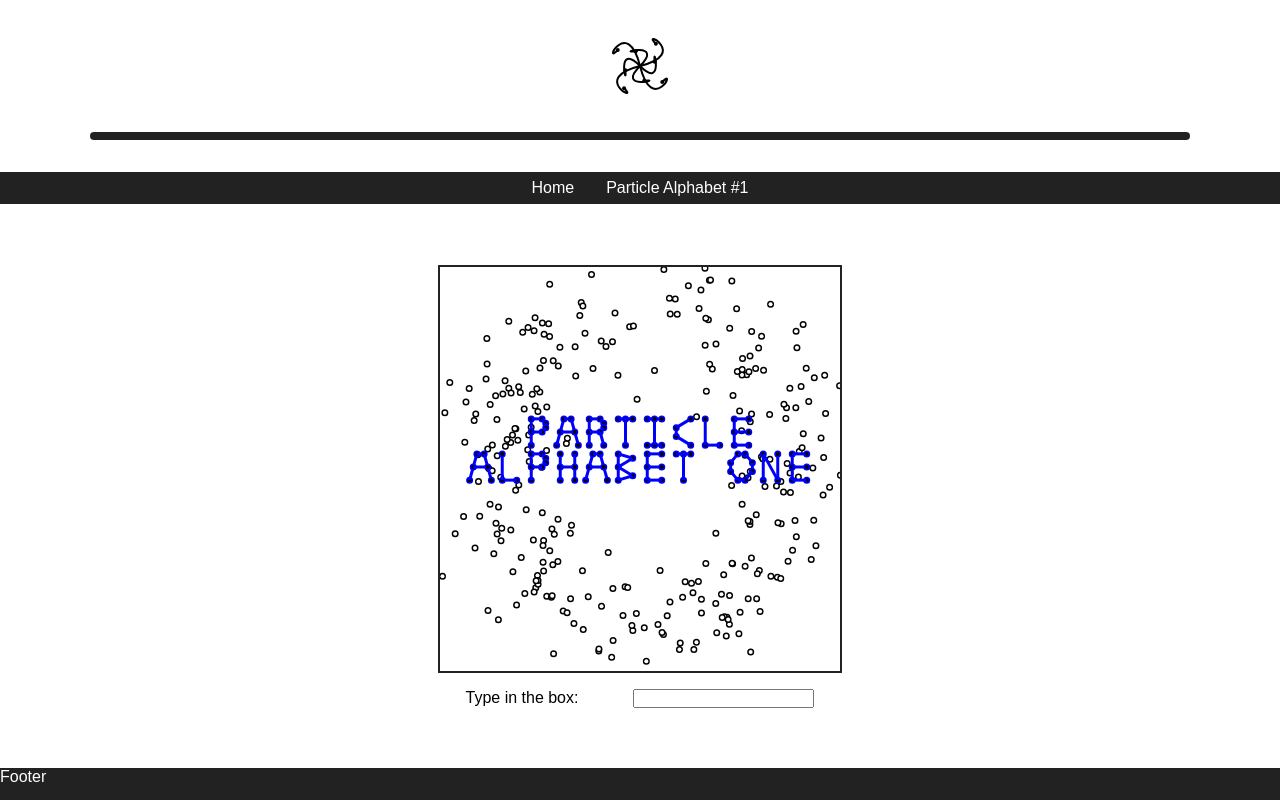
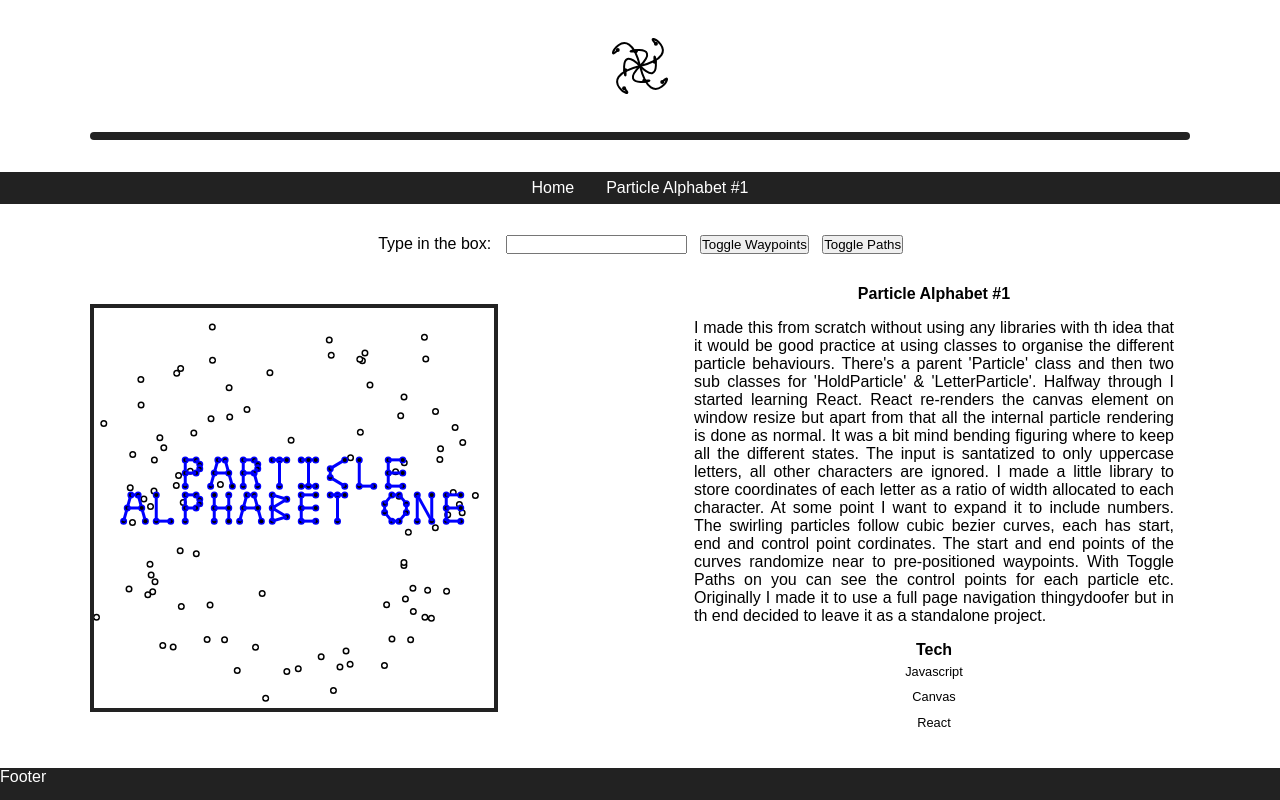
Before and after one commit to Hoppy1982/portfolio-v3, a React (Create React App) app: page / in a window 1280 px wide. Both pictures are taken after a click on the item "Particle Alphabet #1". Built offline with nearby package versions, Linux system fonts and the light colour scheme.

Commit message:
first project now looking nice with description. Think I need to componentify a bit in MainContent though as it's cluttered already

```diff
--- a/src/components/MainContent.js
+++ b/src/components/MainContent.js
@@ -8,16 +8,63 @@ class MainContent extends Component {
   constructor(props) {
     super(props)
     this.state = {
-      targetWord: 'PARTICLE ALPHABET ONE'
+      contentOneTargetWord: 'PARTICLE ALPHABET ONE',
+      contentOneRenderWaypoints: false,
+      contentOneRenderPaths: false,
+      contentOneCanvasWidth: 100,
+      contentOneCanvasHeight: 100
     }
 
-    this.handleTargetWordChange = this.handleTargetWordChange.bind(this)
+    this.updateCanvasDimensions = this.updateCanvasDimensions.bind(this)
+    this.contentOneHandleTargetWordChange = this.contentOneHandleTargetWordChange.bind(this)
+    this.contentOneHandleToggleWP = this.contentOneHandleToggleWP.bind(this)
+    this.contentOneHandleTogglePaths = this.contentOneHandleTogglePaths.bind(this)
   }
 
 
-  handleTargetWordChange(event) {
+  contentOneHandleTargetWordChange(event) {
     let sanatizedStr = event.target.value.replace(/[^a-zA-Z\s]/gi, '').toUpperCase()
-    this.setState({targetWord: sanatizedStr})
+    this.setState({contentOneTargetWord: sanatizedStr})
+  }
+
+
+  contentOneHandleToggleWP() {
+    this.setState({contentOneRenderWaypoints: !this.state.contentOneRenderWaypoints})
+  }
+
+
+  contentOneHandleTogglePaths() {
+    this.setState({contentOneRenderPaths: ! this.state.contentOneRenderPaths})
+  }
+
+
+  componentDidMount() {
+    this.updateCanvasDimensions();
+    window.addEventListener('resize', this.updateCanvasDimensions);
+  }
+
+
+  componentWillUnmount() {
+    window.removeEventListener('resize', this.updateCanvasDimensions);
+  }
+
+
+  updateCanvasDimensions() {
+    let desiredWidth
+
+    if(window.innerWidth <= 600) {
+      desiredWidth  =  window.innerWidth * 0.8
+    }
+
+    if(window.innerWidth > 600) {
+      desiredWidth  =  400
+    }
+
+
+    this.setState({
+      contentOneCanvasWidth: desiredWidth,
+      contentOneCanvasHeight: desiredWidth
+    })
   }
 
 
@@ -31,10 +78,50 @@ class MainContent extends Component {
         {
           this.props.content === 'particleAlphabet#1' &&
           <div>
-            <ParticleAlphabetOne canvasWidth='400' canvasHeight='400' targetWord={this.state.targetWord} />
-            <div id='particleAlphabetOneControls'>
-              <span>Type in the box:</span>
-              <input type="text" value={this.state.value} onChange={this.handleTargetWordChange}></input>
+            <div className='controls'>
+              <div>
+                <span className='control'>Type in the box:</span>
+                <input type="text" value={this.state.value} onChange={this.contentOneHandleTargetWordChange} className='control'></input>
+              </div>
+              <div>
+                <button onClick={this.contentOneHandleToggleWP} className='control'>Toggle Waypoints</button>
+                <button onClick={this.contentOneHandleTogglePaths} className='control'>Toggle Paths</button>
+              </div>
+            </div>
+            <div className='contentContainer'>
+              <div className='canvasComponentWrapper'>
+                <ParticleAlphabetOne
+                  canvasWidth={this.state.contentOneCanvasWidth}
+                  canvasHeight={this.state.contentOneCanvasHeight}
+                  targetWord={this.state.contentOneTargetWord}
+                  renderWaypoints={this.state.contentOneRenderWaypoints}
+                  renderPaths={this.state.contentOneRenderPaths}
+                />
+              </div>
+              <div className='contentDescription'>
+                <h4>Particle Alphabet #1</h4>
+                <p>
+                  I made this from scratch without using any libraries
+                  with th idea that it would be good practice at using classes to
+                  organise the different particle behaviours. There's a parent 'Particle' class
+                  and then two sub classes for 'HoldParticle' & 'LetterParticle'. Halfway through
+                  I started learning React. React re-renders the canvas element on window resize but
+                  apart from that all the internal particle rendering is done as normal. It was a bit mind bending figuring
+                  where to keep all the different states. The input is santatized to only uppercase letters, all other characters are ignored.
+                  I made a little library to store coordinates of each letter as a ratio of width allocated to each character.
+                  At some point I want to expand it to include numbers. The swirling particles follow cubic bezier curves,
+                  each has start, end and control point cordinates. The start and end points of the curves randomize near to
+                  pre-positioned waypoints. With Toggle Paths on you can see the control points for each particle etc.
+                  Originally I made it to use a full page navigation thingydoofer but in th end decided to leave it as a standalone project.
+
+                </p>
+                <h4>Tech</h4>
+                <ul>
+                  <li>Javascript</li>
+                  <li>Canvas</li>
+                  <li>React</li>
+                </ul>
+              </div>
             </div>
           </div>
         }
--- a/src/components/ParticleAlphabetOne.js
+++ b/src/components/ParticleAlphabetOne.js
@@ -14,7 +14,7 @@ class ParticleAlphabetOne extends Component {
 
     this.CHAR_PATTERN_WORDS = 'DEFAULT'
     this.MAX_CHARS_PER_ROW = 12
-    this.TOTAL_PARTICLES = 400
+    this.TOTAL_PARTICLES = 200
     this.HOLD_PATTERN_WAYPOINTS = [//coords as % of canvas size
       {x: 0.125, y: 0.5},
       {x: 0.25, y: 0.125},
@@ -51,6 +51,8 @@ class ParticleAlphabetOne extends Component {
   init() {
     this.CHAR_PATTERN_WORDS = this.props.targetWord
     this.reset()
+    this.canvasWidth = this.props.canvasWidth
+    this.canvasHeight = this.props.canvasHeight
     //setLayout()
     //NAV_TOPIC_ELEMENT.innerHTML = carousel2d.getNavTopicText()
     //navItemDescription.innerHTML = carousel2d.getNavItemDesc()
@@ -167,9 +169,16 @@ class ParticleAlphabetOne extends Component {
   animate() {
     this.frameId = requestAnimationFrame(this.animate)
     this.ctx.clearRect(0, 0, this.canvasWidth, this.canvasHeight)
-    //canvasHelpers.renderBoundingCircle(ctx, canvasWidth, canvasHeight)//dev
-    //canvasHelpers.renderHoldPatternWPs(ctx, holdPatternWaypointsActual)//dev
-    //canvasHelpers.renderHoldPatternParticlePaths(ctx, holdPatternParticles)//dev
+    //canvasHelpers.renderBoundingCircle(this.ctx, this.canvasWidth, this.canvasHeight)//dev
+
+    if(this.props.renderWaypoints === true) {
+      canvasHelpers.renderHoldPatternWPs(this.ctx, this.holdPatternWaypointsActual)
+    }
+
+    if(this.props.renderPaths === true) {
+      canvasHelpers.renderHoldPatternParticlePaths(this.ctx, this.holdPatternParticles)
+    }
+
     this.updateHoldPatternParticles()
     this.updateCharPatternParticles()
   }
@@ -210,9 +219,7 @@ class ParticleAlphabetOne extends Component {
 
   render() {
     return(
-      <div className="tempWrapper">
-        <canvas ref={this.storeRef} width={this.props.canvasWidth} height={this.props.canvasHeight}></canvas>
-      </div>
+      <canvas ref={this.storeRef} width={this.props.canvasWidth} height={this.props.canvasHeight} id="particleOneCanvas"></canvas>
     )
   }
 }
--- a/src/components/mainContent.css
+++ b/src/components/mainContent.css
@@ -6,10 +6,56 @@ main {
   justify-content: space-around;
 }
 
-#particleAlphabetOneControls {
+.contentContainer {
   display: flex;
   flex-direction: row;
   justify-content: space-around;
   align-items: center;
+}
+
+.contentDescription {
+  padding: 1em;
+  display: flex;
+  flex-direction: column;
+  align-items: center;
+  justify-content: space-around;
+  max-width: 40%;
+}
+
+.contentDescription p {
   margin-top: 1em;
+  text-align: justify;
+  margin-bottom: 1em;
 }
+
+.contentDescription ul {
+  display: flex;
+  flex-direction: column;
+  align-items: center;
+  justify-content: center;
+  font-size: 0.8em;
+}
+
+.controls {
+  display: flex;
+  flex-direction: row;
+  flex-wrap: wrap;
+  justify-content: center;
+  align-items: center;
+  margin-top: 0.5em;
+  margin-bottom: 0.5em;
+}
+
+.control {
+  margin: 0.5em;
+}
+
+@media all and (max-width: 800px) {
+  .contentContainer {
+    flex-direction: column;
+  }
+
+  .contentDescription {
+    max-width: 80%;
+  }
+}
--- a/src/components/particleAlphabetOne.css
+++ b/src/components/particleAlphabetOne.css
@@ -1,3 +1,4 @@
-.tempWrapper {
-  border: solid #222 2px;
+#particleOneCanvas {
+  border: solid #222 4px;
+  flex: 0 0 auto;
 }
--- a/src/utils/canvasHelpers.js
+++ b/src/utils/canvasHelpers.js
@@ -66,7 +66,7 @@ function coordsOnCubicBezier(percent, startPt, cp1, cp2, endPt) {//stolen from s
 function renderBoundingCircle(ctx, canvasWidth, canvasHeight) {
   let centerX = canvasWidth / 2
   let centerY = canvasHeight / 2
-  let radius = centerY > centerX ? centerX - 2 : centerY - 2
+  let radius = centerY > centerX ? centerX - 2 : centerY
   let startAngle = 0
   let endAngle = 2 * Math.PI
   ctx.lineWidth = 1
```
